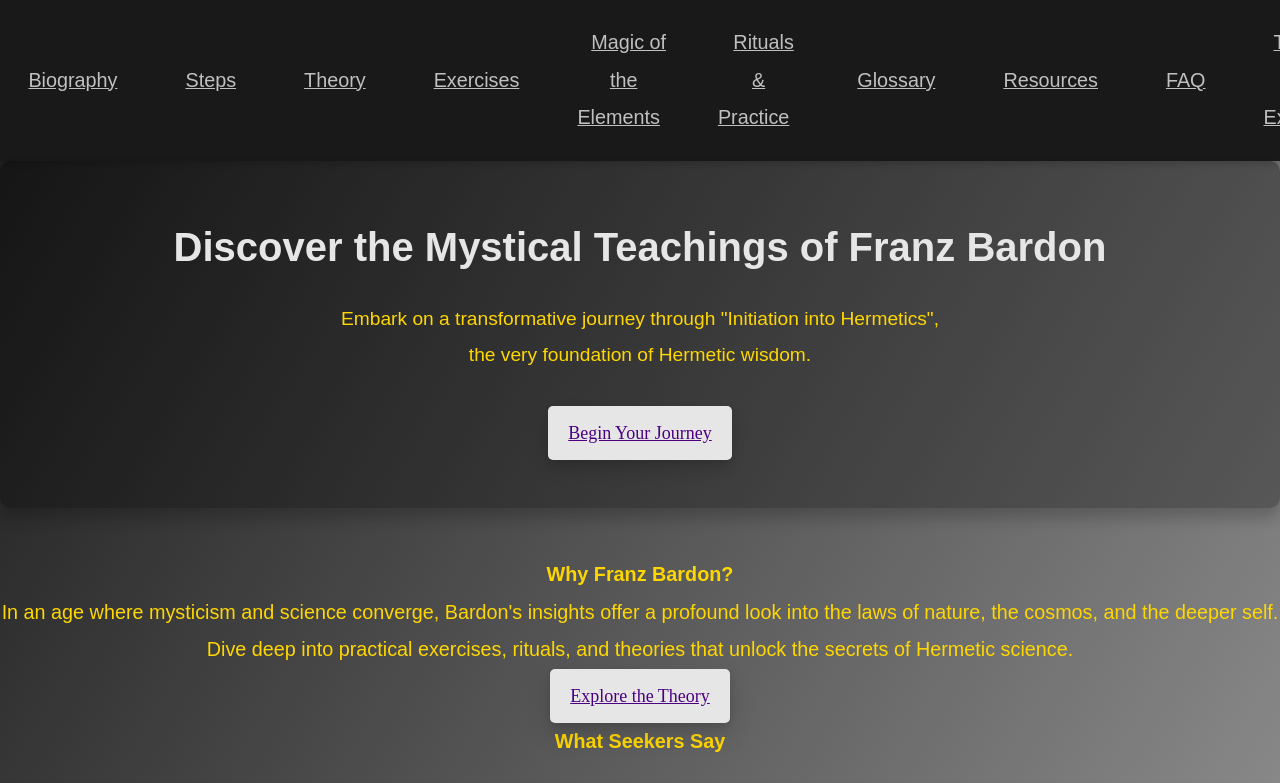
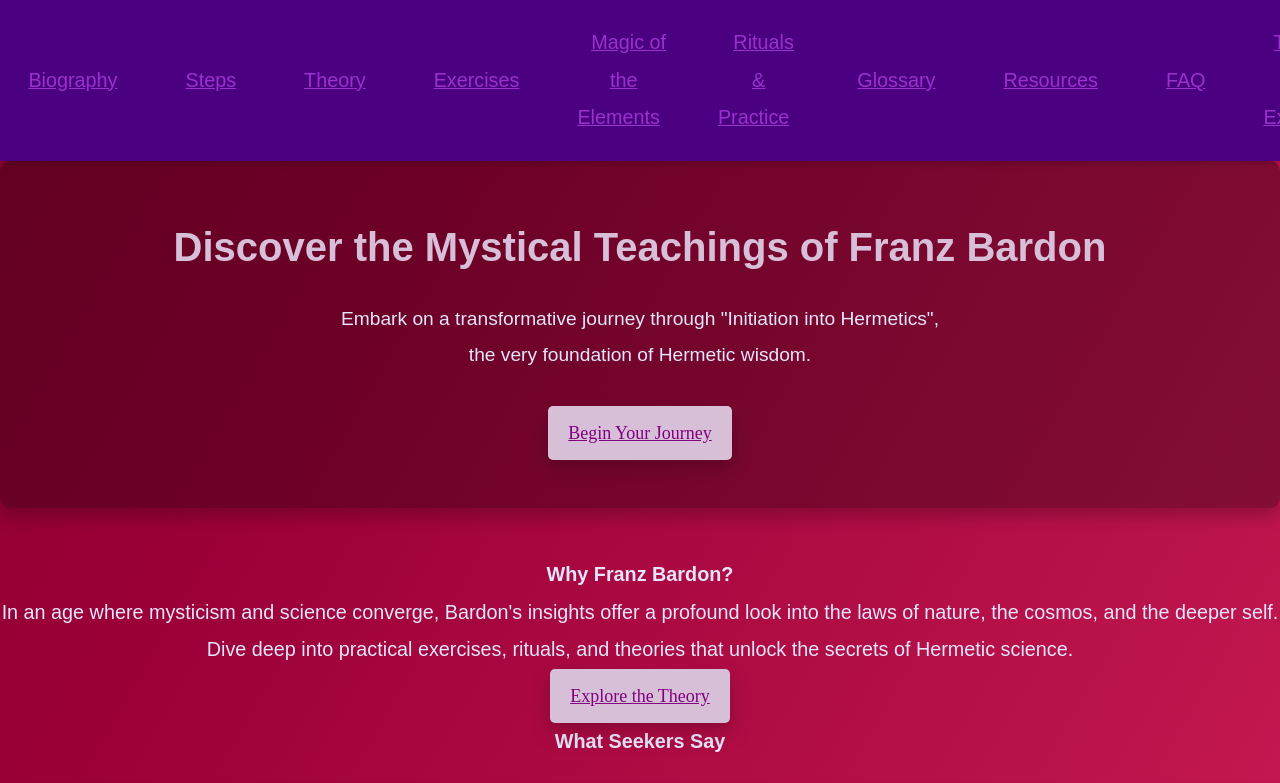
Before and after one commit to mbarker0907/Bardon-Magic, a Next.js app in the folder bardon-next/: page / in a window 1280 px wide. Shown: the top 783 px of the page. Built offline with nearby package versions, Linux system fonts and the light colour scheme.

Commit message:
minor update

```diff
--- a/bardon-next/styles/globals.css
+++ b/bardon-next/styles/globals.css
@@ -1,12 +1,13 @@
 :root {
-    --primary-bg: #191919; /* Almost Black */
-    --secondary-bg: #2E2E2E; /* Dark Gray */
-    --highlight: #E6E6E6; /* Snow */
-    --text-light: #FFD700; /* Gold */
-    --text-dark: #4B0082; /* Indigo */
-    --accent: #C0C0C0; /* Silver */
-    --hover-bg: rgba(192, 192, 192, 0.7); /* Silver hover */
-    --hover-text-color: #191919; /* Almost Black */
+    /* Amethyst Aura Theme */
+--primary-bg: #4B0082; /* indigo */
+--secondary-bg: #9400D3; /* violet */
+--highlight: #D8BFD8; /* thistle */
+--text-light: #E6E6FA; /* lavender */
+--text-dark: #800080; /* purple */
+--accent: #9932CC; /* dark orchid */
+--hover-bg: rgba(153, 50, 204, 0.7); /* dark orchid hover */
+--hover-text-color: #4B0082; /* indigo */
 }
 
 
```
